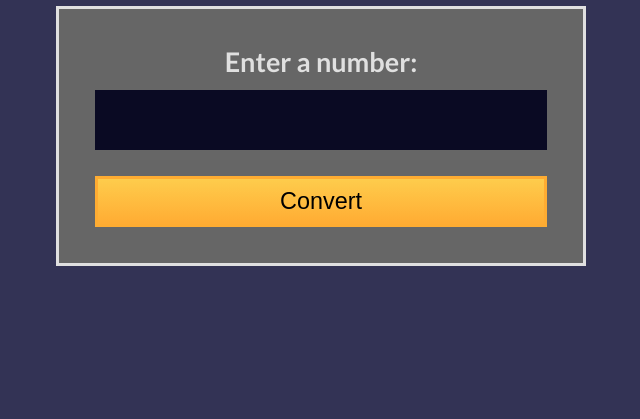
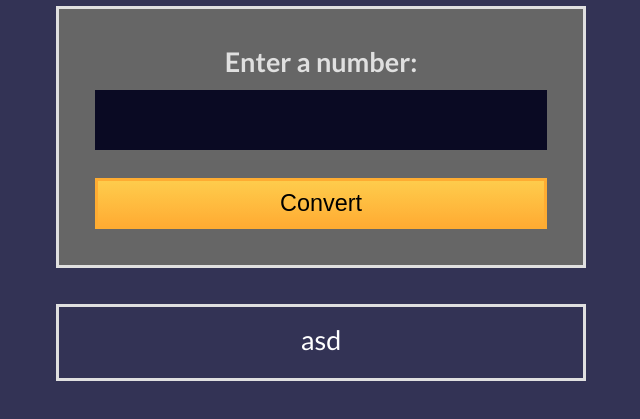
Before and after one commit to Blasidelgado/roman-calculator, a plain HTML site: page index.html in a window 1280 px wide. Shown: the part 163-582 px from the top of the page, without its empty margins (319-959 px from the left). Drawn offline with Linux system fonts and the light colour scheme; a web font is replaced by a local one.

Commit message:
Add div#output to calculator

```diff
--- a/index.html
+++ b/index.html
@@ -21,6 +21,7 @@
                 <button id="convert-btn" type="submit">Convert</button>
             </fieldset>
         </form>
+        <div id="output" class="output">asd</div>
     </main>
     <script src="script.js"></script>
 </body>
--- a/styles.css
+++ b/styles.css
@@ -75,7 +75,7 @@ input {
 
 button {
 	cursor: pointer;
-    margin-top: 15px;
+    margin-top: 0.9rem;
     text-decoration: none;
     background-image: linear-gradient(#fecc4c, #ffac33);
     border: 3px solid #feac32;
@@ -83,3 +83,18 @@ button {
     font-size: 1.3rem;
     width: 100%;
 }
+
+.output {
+    color: white;
+    background-color: var(--color-75);
+    border: 3px solid var(--color-10);
+    font-size: 1.5rem;
+    width: 90%;
+	height: 4.3rem;
+    max-width: 530px;
+	line-height:2rem;
+    margin-top: 1.5rem;
+    padding: 15px;
+    overflow-wrap: break-word;
+    text-align: center;
+}
```
